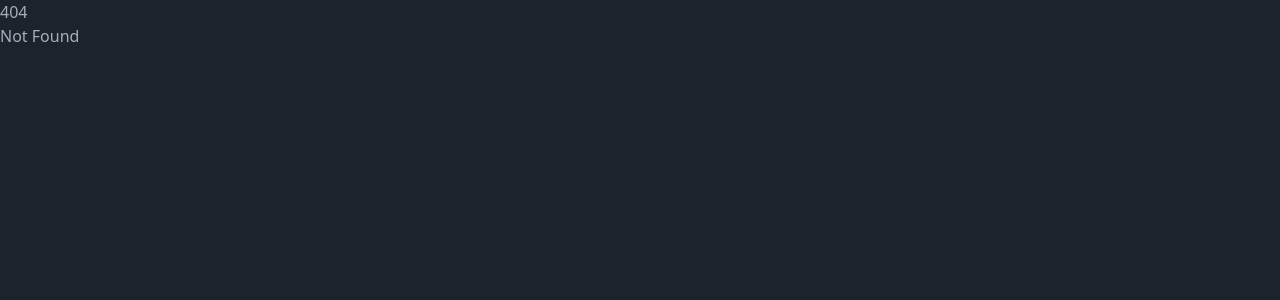
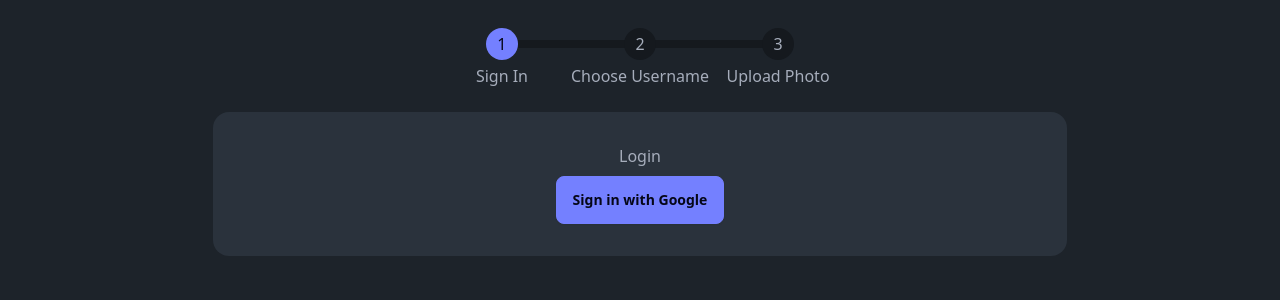
Before and after one commit to wmcgiffert/BrewList, a SvelteKit app: page /login in a window 1280 px wide. Before the commit this address had no page. Shown: the top 300 px of the page. Built offline with nearby package versions, Linux system fonts and the light colour scheme.

Commit message:
MultiStep Form Animated Routes and 0Auth SignIn

```diff
--- /dev/null
+++ b/src/lib/components/AnimatedRoute.svelte
@@ -0,0 +1,10 @@
+<script>
+    import { fly} from "svelte/transition";
+    import { page } from "$app/stores";
+</script>
+
+{#key $page.url}
+  <div in:fly={{  x:'-100%', duration: 500 }}>
+    <slot  />
+  </div>
+{/key}
--- a/src/routes/+layout.svelte
+++ b/src/routes/+layout.svelte
@@ -2,4 +2,6 @@
     import "../app.css";
 </script>
 
-<slot />
+<div class="min-h-screen flex flex-col">
+    <slot />
+</div>
--- /dev/null
+++ b/src/routes/login/+layout.svelte
@@ -0,0 +1,30 @@
+<script lang="ts">
+    import { page } from "$app/stores";
+    import AnimatedRoute from "$lib/components/AnimatedRoute.svelte";
+</script>
+
+<nav class="flex justify-center my-6">
+<ul class="steps">
+    <a href="/login" class="step step-primary">Sign In</a>
+    <a
+    href="/login/username"
+    class="step"
+    class:step-primary={$page.route.id?.match(/username|photo/g)}>
+    Choose Username
+    </a>
+    <a
+    href="/login/photo"
+    class="step"
+    class:step-primary={$page.route.id?.includes("photo")}>
+    Upload Photo
+    </a>
+</ul>
+</nav>
+
+<AnimatedRoute>
+    <main class="card w-4/6 bg-neutral text-neutral-content mx-auto">
+        <div class="card-body items-center text-center">
+            <slot />
+        </div>
+    </main>
+</AnimatedRoute>
--- /dev/null
+++ b/src/routes/login/+page.svelte
@@ -0,0 +1,16 @@
+<script lang="ts">
+    import { auth } from "$lib/firebase";
+
+    import { GoogleAuthProvider, signInWithPopup, signOut } from "firebase/auth";
+
+
+    async function signInWithGoogle() {
+        const provider = new GoogleAuthProvider();
+        const user = await signInWithPopup(auth, provider);
+        console.log(user)
+    }
+
+</script>
+
+<h2>Login</h2>
+<button class="btn btn-primary" on:click={signInWithGoogle}>Sign in with Google</button>
--- /dev/null
+++ b/src/routes/login/photo/+page.svelte
@@ -0,0 +1,5 @@
+<script lang="ts">
+
+</script>
+
+<h2>Photo Upload</h2>
--- /dev/null
+++ b/src/routes/login/username/+page.svelte
@@ -0,0 +1,5 @@
+<script lang="ts">
+
+</script>
+
+<h2>Username</h2>
```
